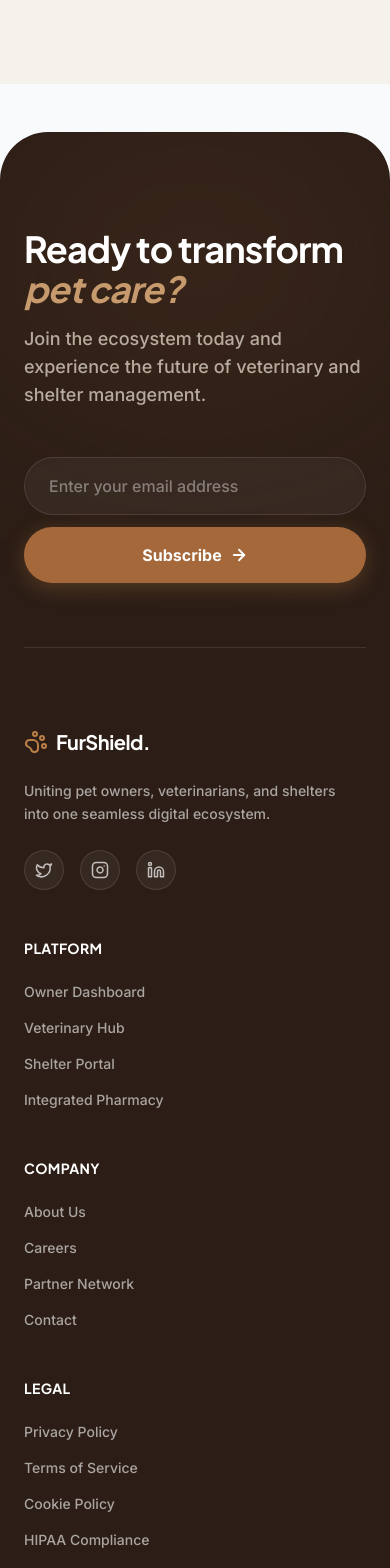
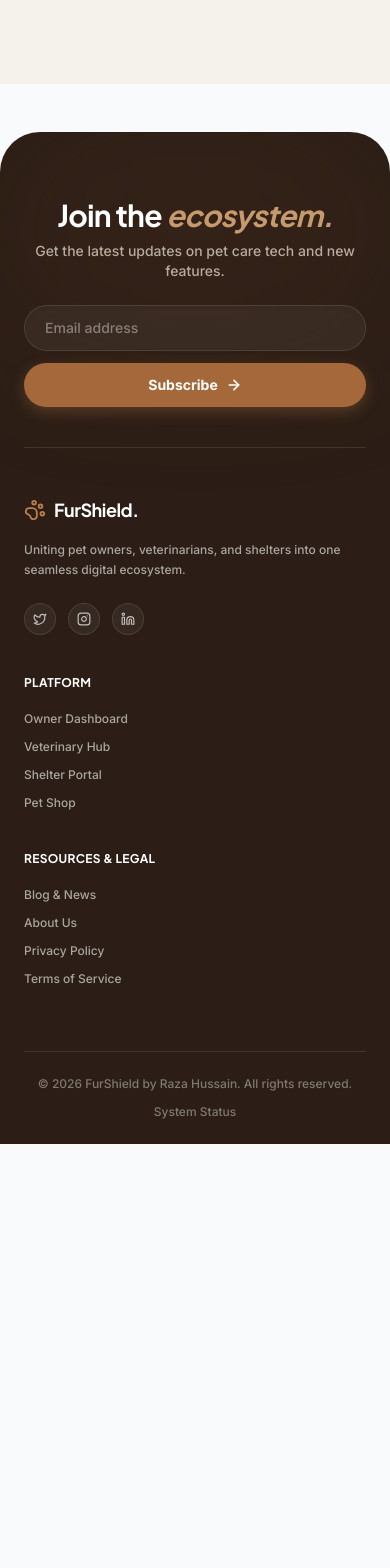
Before and after one commit to Aaliyanamir/Fur-Sheild, a React (Vite) app in the folder frontend/: page / in a window 390 px wide. Shown: the part 7480-9048 px from the top of the page. After the commit the page ends 8624 px from the top, so only its background shows below. Built offline with nearby package versions, Linux system fonts and the light colour scheme.

Commit message:
refactor(ui): compact footer for mobile responsiveness and replace dummy links with valid routing

```diff
--- a/frontend/src/components/molecules/Footer.jsx
+++ b/frontend/src/components/molecules/Footer.jsx
@@ -1,99 +1,89 @@
 import React from 'react';
 import { Link } from 'react-router-dom';
-import { PawPrint, ArrowRight, Twitter, Instagram, Linkedin, Github } from 'lucide-react';
+import { PawPrint, ArrowRight, Twitter, Instagram, Linkedin } from 'lucide-react';
 
 export default function Footer() {
   return (
-    <footer className="relative bg-espresso-900 text-camel-50 pt-24 pb-8 overflow-hidden rounded-t-[3rem] mt-12 sm:mt-24 border-t border-espresso-900/10">
+    <footer className="relative bg-espresso-900 text-camel-50 pt-16 pb-6 overflow-hidden rounded-t-[2.5rem] mt-12 sm:mt-24 border-t border-espresso-900/10">
 
       {/* Background Soft Glow */}
-      <div className="absolute top-0 left-1/2 -translate-x-1/2 w-full max-w-3xl h-64 bg-camel-900/30 blur-[100px] rounded-full pointer-events-none"></div>
+      <div className="absolute top-0 left-1/2 -translate-x-1/2 w-full max-w-2xl h-48 bg-camel-900/20 blur-[80px] rounded-full pointer-events-none"></div>
 
       <div className="relative z-10 max-w-7xl mx-auto px-6 lg:px-12">
 
-        {/* Top Section: CTA & Newsletter */}
-        <div className="grid grid-cols-1 lg:grid-cols-2 gap-12 items-center mb-20 border-b border-white/10 pb-16">
-          <div>
-            <h3 className="text-4xl md:text-5xl font-display font-bold text-white mb-4 tracking-tight">
-              Ready to transform <span className="text-camel-400 italic">pet care?</span>
+        {/* Top Section: Compact Newsletter */}
+        <div className="flex flex-col lg:flex-row gap-6 items-center justify-between mb-12 border-b border-white/10 pb-10">
+          <div className="text-center lg:text-left">
+            <h3 className="text-3xl font-display font-bold text-white mb-2 tracking-tight">
+              Join the <span className="text-camel-400 italic">ecosystem.</span>
             </h3>
-            <p className="text-camel-100/70 text-lg max-w-md font-medium">
-              Join the ecosystem today and experience the future of veterinary and shelter management.
+            <p className="text-camel-100/70 text-sm max-w-sm font-medium">
+              Get the latest updates on pet care tech and new features.
             </p>
           </div>
-          <div className="flex flex-col sm:flex-row gap-3 w-full max-w-md lg:ml-auto">
+          <div className="flex flex-col sm:flex-row gap-3 w-full max-w-md">
             <input
               type="email"
-              placeholder="Enter your email address"
-              className="w-full bg-white/5 border border-white/10 rounded-full px-6 py-4 text-white placeholder:text-white/40 focus:outline-none focus:border-camel-400 transition-colors shadow-inner font-medium"
+              placeholder="Email address"
+              className="w-full bg-white/5 border border-white/10 rounded-full px-5 py-3 text-white placeholder:text-white/40 focus:outline-none focus:border-camel-400 transition-colors shadow-inner text-sm font-medium"
             />
-            <button className="shrink-0 bg-camel-600 hover:bg-camel-500 text-white px-8 py-4 rounded-full font-bold transition-all shadow-[0_5px_20px_rgba(186,127,72,0.3)] hover:shadow-[0_10px_30px_rgba(186,127,72,0.5)] flex items-center justify-center gap-2 hover:-translate-y-0.5">
-              Subscribe <ArrowRight size={18} strokeWidth={2.5} />
+            <button className="shrink-0 bg-camel-600 hover:bg-camel-500 text-white px-6 py-3 rounded-full font-bold transition-all shadow-[0_5px_15px_rgba(186,127,72,0.3)] hover:-translate-y-0.5 flex items-center justify-center gap-2 text-sm">
+              Subscribe <ArrowRight size={16} strokeWidth={2.5} />
             </button>
           </div>
         </div>
 
-        {/* Middle Section: Navigation Links */}
-        <div className="grid grid-cols-1 md:grid-cols-4 gap-12 mb-24">
-          <div className="md:col-span-1">
-            <div className="flex items-center gap-2 mb-6">
-              <PawPrint className="text-camel-500" size={24} />
-              <span className="font-display font-bold text-xl text-white tracking-tight">FurShield.</span>
+        {/* Middle Section: Condensed Links Grid */}
+        <div className="grid grid-cols-1 sm:grid-cols-2 md:grid-cols-3 gap-10 mb-16">
+
+          <div className="sm:col-span-2 md:col-span-1">
+            <div className="flex items-center gap-2 mb-4">
+              <PawPrint className="text-camel-500" size={22} />
+              <span className="font-display font-bold text-lg text-white tracking-tight">FurShield.</span>
             </div>
-            <p className="text-white/60 text-sm font-medium leading-relaxed mb-6 max-w-xs">
+            <p className="text-white/60 text-xs font-medium leading-relaxed mb-6 max-w-xs">
               Uniting pet owners, veterinarians, and shelters into one seamless digital ecosystem.
             </p>
-            <div className="flex gap-4">
-              <a href="#" className="w-10 h-10 rounded-full bg-white/5 flex items-center justify-center text-white/70 hover:bg-camel-600 hover:text-white transition-colors border border-white/10"><Twitter size={18} /></a>
-              <a href="#" className="w-10 h-10 rounded-full bg-white/5 flex items-center justify-center text-white/70 hover:bg-camel-600 hover:text-white transition-colors border border-white/10"><Instagram size={18} /></a>
-              <a href="#" className="w-10 h-10 rounded-full bg-white/5 flex items-center justify-center text-white/70 hover:bg-camel-600 hover:text-white transition-colors border border-white/10"><Linkedin size={18} /></a>
+            <div className="flex gap-3">
+              <a href="https://twitter.com" target="_blank" rel="noreferrer" className="w-8 h-8 rounded-full bg-white/5 flex items-center justify-center text-white/70 hover:bg-camel-600 hover:text-white transition-colors border border-white/10"><Twitter size={14} /></a>
+              <a href="https://instagram.com" target="_blank" rel="noreferrer" className="w-8 h-8 rounded-full bg-white/5 flex items-center justify-center text-white/70 hover:bg-camel-600 hover:text-white transition-colors border border-white/10"><Instagram size={14} /></a>
+              <a href="https://linkedin.com" target="_blank" rel="noreferrer" className="w-8 h-8 rounded-full bg-white/5 flex items-center justify-center text-white/70 hover:bg-camel-600 hover:text-white transition-colors border border-white/10"><Linkedin size={14} /></a>
             </div>
           </div>
 
           <div>
-            <h4 className="text-white font-bold mb-6 tracking-wide uppercase text-sm">Platform</h4>
-            <ul className="space-y-4 text-sm font-medium text-white/60">
+            <h4 className="text-white font-bold mb-5 tracking-wide uppercase text-xs">Platform</h4>
+            <ul className="space-y-3 text-xs font-medium text-white/60">
               <li><Link to="/dashboard" className="hover:text-camel-400 transition-colors">Owner Dashboard</Link></li>
               <li><Link to="/vet" className="hover:text-camel-400 transition-colors">Veterinary Hub</Link></li>
               <li><Link to="/shelter" className="hover:text-camel-400 transition-colors">Shelter Portal</Link></li>
-              <li><Link to="/shop" className="hover:text-camel-400 transition-colors">Integrated Pharmacy</Link></li>
+              <li><Link to="/shop" className="hover:text-camel-400 transition-colors">Pet Shop</Link></li>
             </ul>
           </div>
 
           <div>
-            <h4 className="text-white font-bold mb-6 tracking-wide uppercase text-sm">Company</h4>
-            <ul className="space-y-4 text-sm font-medium text-white/60">
-              <li><a href="#" className="hover:text-camel-400 transition-colors">About Us</a></li>
-              <li><a href="#" className="hover:text-camel-400 transition-colors">Careers</a></li>
-              <li><a href="#" className="hover:text-camel-400 transition-colors">Partner Network</a></li>
-              <li><a href="#" className="hover:text-camel-400 transition-colors">Contact</a></li>
-            </ul>
-          </div>
-
-          <div>
-            <h4 className="text-white font-bold mb-6 tracking-wide uppercase text-sm">Legal</h4>
-            <ul className="space-y-4 text-sm font-medium text-white/60">
-              <li><a href="#" className="hover:text-camel-400 transition-colors">Privacy Policy</a></li>
-              <li><a href="#" className="hover:text-camel-400 transition-colors">Terms of Service</a></li>
-              <li><a href="#" className="hover:text-camel-400 transition-colors">Cookie Policy</a></li>
-              <li><a href="#" className="hover:text-camel-400 transition-colors">HIPAA Compliance</a></li>
+            <h4 className="text-white font-bold mb-5 tracking-wide uppercase text-xs">Resources & Legal</h4>
+            <ul className="space-y-3 text-xs font-medium text-white/60">
+              <li><Link to="/blog" className="hover:text-camel-400 transition-colors">Blog & News</Link></li>
+              <li><Link to="/about" className="hover:text-camel-400 transition-colors">About Us</Link></li>
+              <li><Link to="/privacy" className="hover:text-camel-400 transition-colors">Privacy Policy</Link></li>
+              <li><Link to="/terms" className="hover:text-camel-400 transition-colors">Terms of Service</Link></li>
             </ul>
           </div>
         </div>
 
         {/* Bottom Section: Copyright */}
-        <div className="flex flex-col md:flex-row items-center justify-between pt-8 border-t border-white/10 text-sm text-white/40 font-medium">
+        <div className="flex flex-col sm:flex-row items-center justify-between pt-6 border-t border-white/10 text-xs text-white/40 font-medium z-10 relative">
           <p>© 2026 FurShield by Raza Hussain. All rights reserved.</p>
-          <div className="flex gap-6 mt-4 md:mt-0">
-            <a href="#" className="hover:text-white transition-colors">System Status</a>
-            <a href="#" className="hover:text-white transition-colors">Security</a>
+          <div className="flex gap-4 mt-3 sm:mt-0">
+            <Link to="/status" className="hover:text-white transition-colors">System Status</Link>
           </div>
         </div>
       </div>
 
-      {/* Enormous Typographic Background */}
-      <div className="absolute bottom-[-10%] left-0 right-0 overflow-hidden flex justify-center pointer-events-none select-none z-0">
-        <span className="text-[18vw] font-display font-black leading-[0.75] text-white/[0.03] tracking-tighter">
+      {/* Enormous Typographic Background - Scaled down slightly to prevent overflow issues */}
+      <div className="absolute bottom-[-5%] left-0 right-0 overflow-hidden flex justify-center pointer-events-none select-none z-0">
+        <span className="text-[15vw] font-display font-black leading-[0.75] text-white/[0.02] tracking-tighter">
           FURSHIELD
         </span>
       </div>
```
